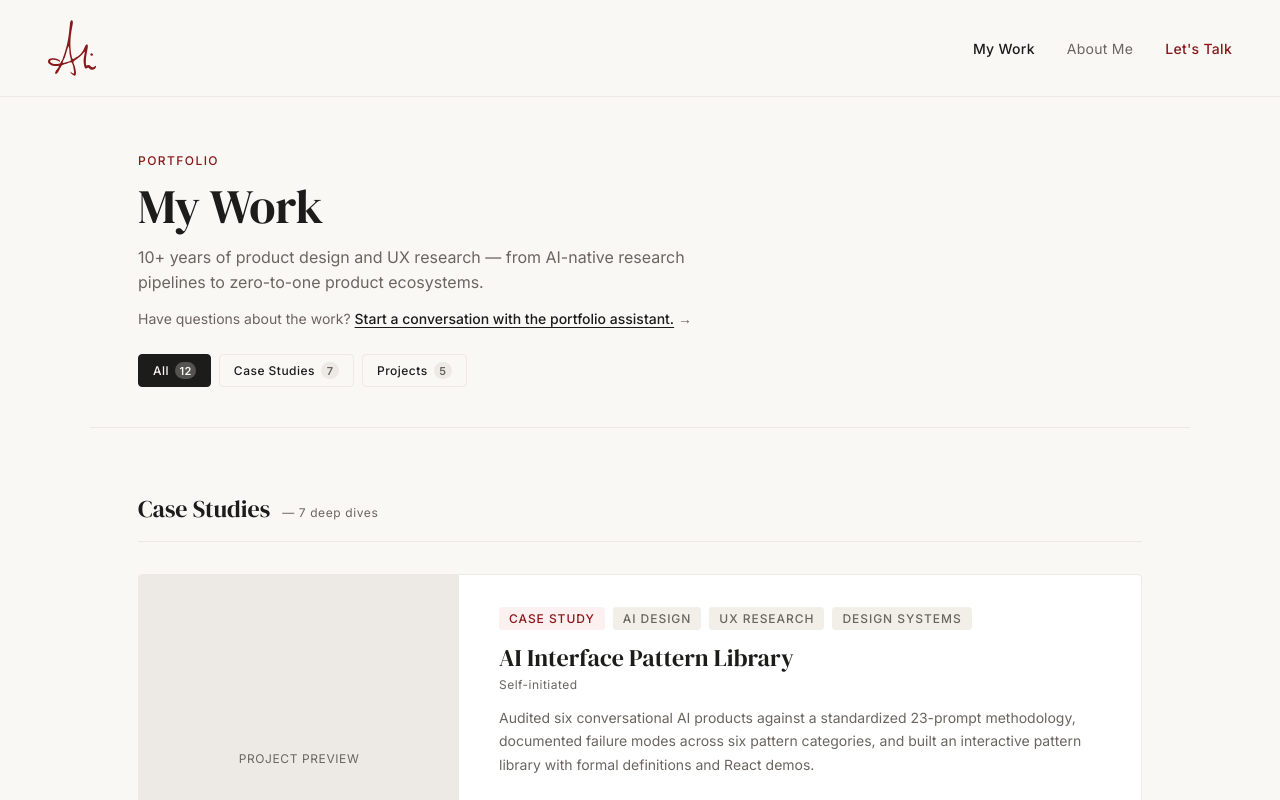
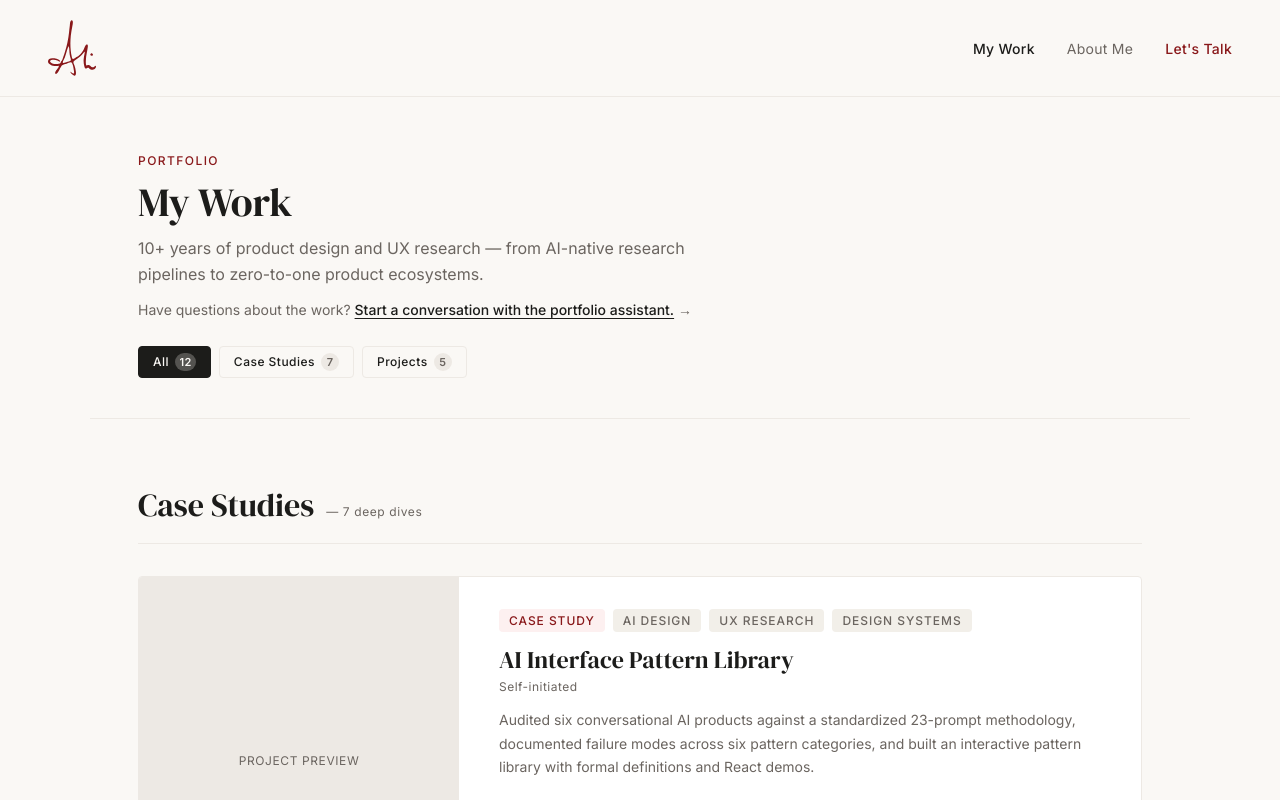
Before and after one commit to alikhandesign/alikhandesign.com, a Next.js app: page /work in a window 1280 px wide. Shown: the top 800 px of the page. Built offline with nearby package versions, Linux system fonts and the light colour scheme.

Commit message:
Typography: fix font scale across site -- nav/buttons to --text-sm, heading hierarchy, case study layout

```diff
--- a/app/work/page.tsx
+++ b/app/work/page.tsx
@@ -128,7 +128,7 @@ export default function WorkPage() {
       <div style={{ maxWidth: 'var(--max-w)', margin: '0 auto' }}>
         <header className="page-header">
           <SectionLabel label="Portfolio" />
-          <h1 className="font-serif page-title-lg" style={{ fontSize: 'var(--text-5xl)', fontWeight: 400, lineHeight: 1.1, marginBottom: '0.75rem' }}>My Work</h1>
+          <h1 className="font-serif page-title-lg" style={{ fontSize: 'var(--text-4xl)', fontWeight: 400, lineHeight: 1.1, marginBottom: '0.75rem' }}>My Work</h1>
           <p style={{ fontSize: 'var(--text-md)', color: 'var(--color-text-muted)', lineHeight: 1.6, maxWidth: 580, marginBottom: '0.75rem' }}>10+ years of product design and UX research — from AI-native research pipelines to zero-to-one product ecosystems.</p>
           <p style={{ fontSize: 'var(--text-sm)', color: 'var(--color-text-muted)', lineHeight: 1.6, marginBottom: '1.5rem' }}>
             Have questions about the work?{' '}
@@ -154,7 +154,7 @@ export default function WorkPage() {
       {showCaseStudies && (
         <section style={{ maxWidth: 'var(--max-w)', margin: '0 auto' }} className="section-pad-md">
           <div style={{ display: 'flex', alignItems: 'baseline', gap: '0.75rem', marginBottom: '2rem', paddingBottom: '1rem', borderBottom: '1px solid var(--color-border)' }}>
-            <h2 className="font-serif" style={{ fontSize: 'var(--text-2xl)', fontWeight: 400 }}>Case Studies</h2>
+            <h2 className="font-serif" style={{ fontSize: 'var(--text-3xl)', fontWeight: 400 }}>Case Studies</h2>
             <span style={{ fontSize: 'var(--text-xs)', color: 'var(--color-text-muted)', letterSpacing: '0.05em' }}>— {caseStudies.length} deep dives</span>
           </div>
           <div style={{ display: 'flex', flexDirection: 'column', gap: 'var(--space-6)' }}>
@@ -170,7 +170,7 @@ export default function WorkPage() {
       {showProjects && (
         <section style={{ maxWidth: 'var(--max-w)', margin: '0 auto' }} className="section-pad-md">
           <div style={{ display: 'flex', alignItems: 'baseline', gap: '0.75rem', marginBottom: '2rem', paddingBottom: '1rem', borderBottom: '1px solid var(--color-border)' }}>
-            <h2 className="font-serif" style={{ fontSize: 'var(--text-2xl)', fontWeight: 400 }}>Projects</h2>
+            <h2 className="font-serif" style={{ fontSize: 'var(--text-3xl)', fontWeight: 400 }}>Projects</h2>
             <span style={{ fontSize: 'var(--text-xs)', color: 'var(--color-text-muted)', letterSpacing: '0.05em' }}>— {projects.length} selected works</span>
           </div>
           <div className="grid-proj">
```
